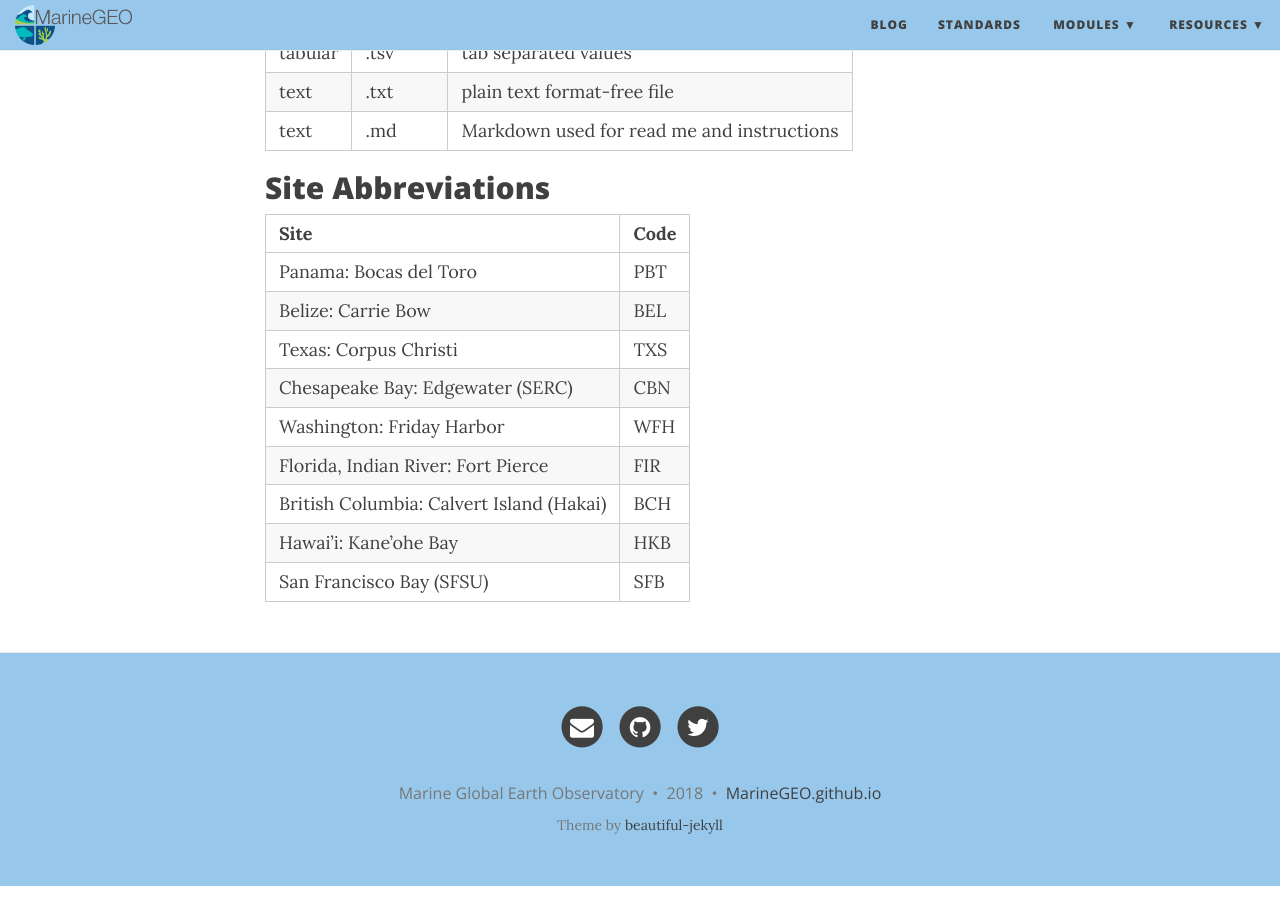
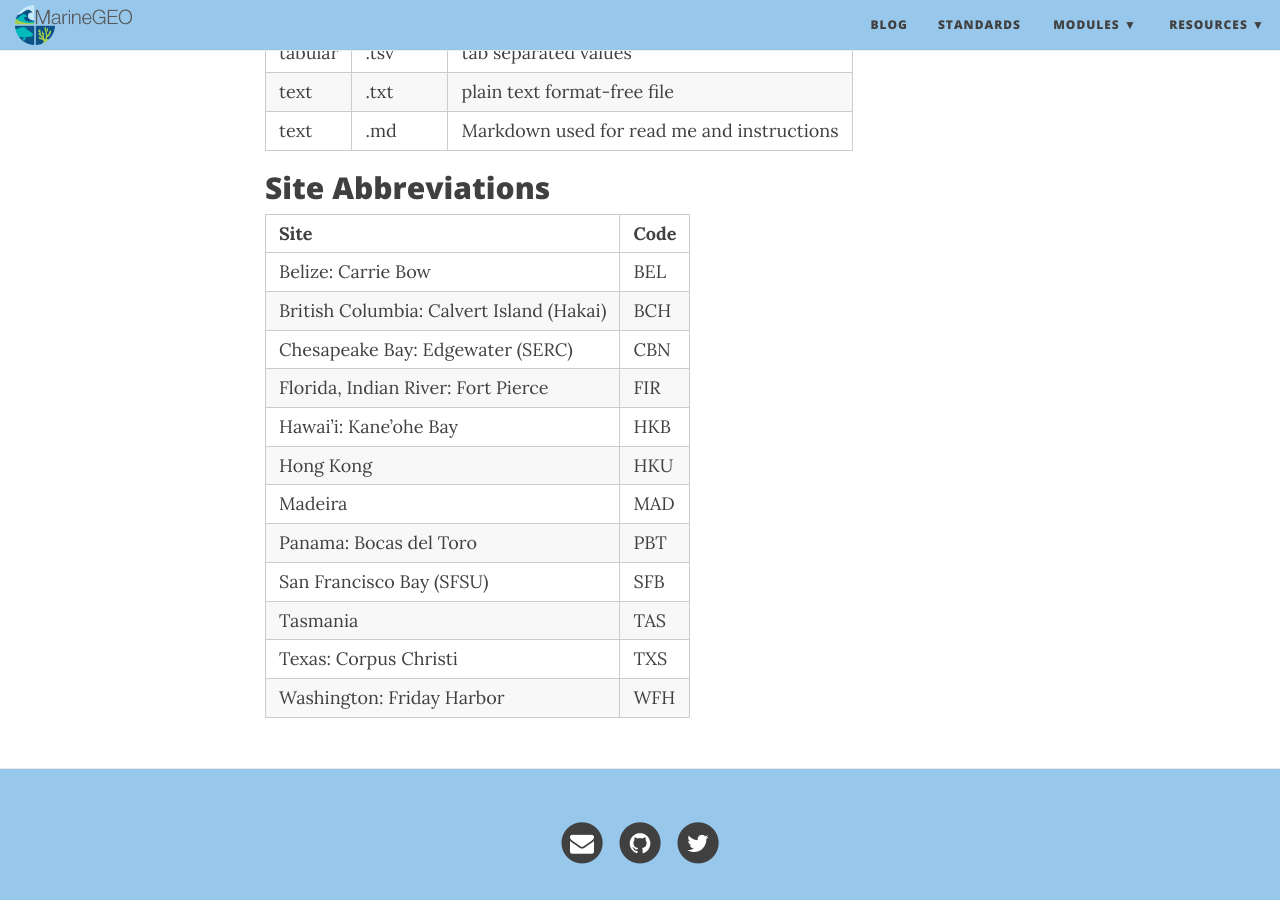
Before and after one commit to mukhamadazistholib/marinegeo.github.io, a Jekyll site: the page built from standards.md, in a window 1280 px wide and 900 px high, scrolled down 3863 px. Built offline with Jekyll 4.4.1, drawn with Linux system fonts in a browser that asks for light colours; nearby versions of some CDN libraries.

Commit message:
Update standards.md

```diff
--- a/standards.md
+++ b/standards.md
@@ -113,12 +113,15 @@ Fields that have a controlled vocabulary should have an additional table with de
 
 | Site | Code |
 | ---- | ---- |
+| Belize: Carrie Bow | BEL |
+| British Columbia: Calvert Island (Hakai) | BCH |
+| Chesapeake Bay: Edgewater (SERC) | CBN |
+| Florida, Indian River: Fort Pierce | FIR |
+| Hawai'i: Kane'ohe Bay | HKB |
+| Hong Kong | HKU |
+| Madeira | MAD |
 | Panama: Bocas del Toro | PBT |
-| Belize: Carrie Bow | BEL |
+| San Francisco Bay (SFSU) | SFB |
+| Tasmania | TAS |
 | Texas: Corpus Christi | TXS |
-| Chesapeake Bay: Edgewater (SERC) | CBN |
 | Washington: Friday Harbor | WFH |
-| Florida, Indian River: Fort Pierce | FIR |
-| British Columbia: Calvert Island (Hakai) | BCH |
-| Hawai'i: Kane'ohe Bay | HKB |
-| San Francisco Bay (SFSU) | SFB |
```
